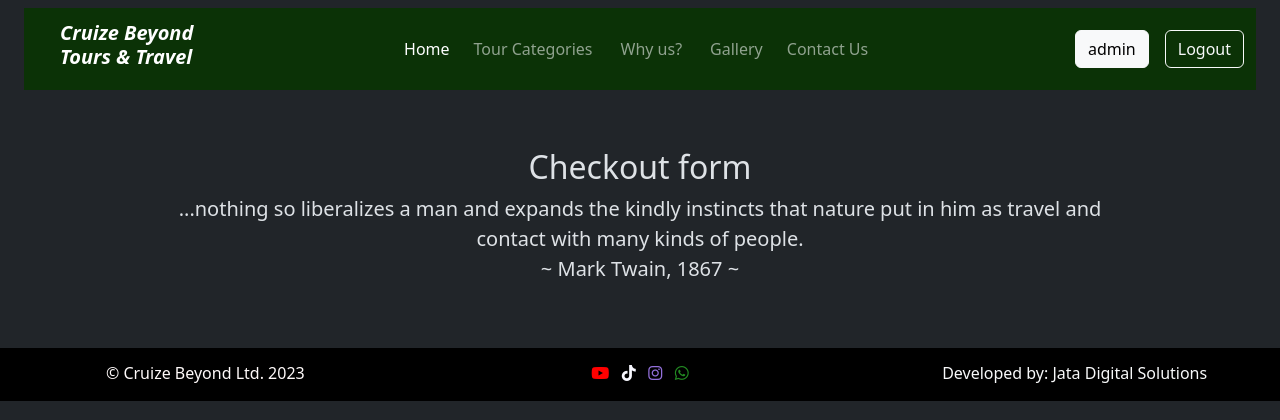
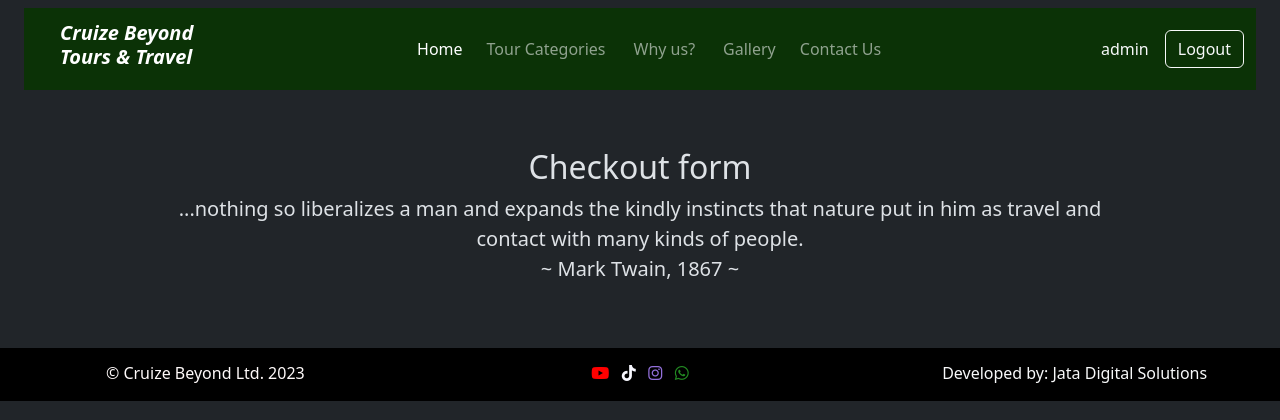
Before and after one commit to wahomez/tours, a Django app: page /charge/ in a window 1280 px wide. Shown: the top 420 px of the page. Run offline with Django 4.2, Linux system fonts and the light colour scheme; a user stored in the database is signed in; some libraries are stand-ins or nearby versions.

Commit message:
Update navigation.html

```diff
--- a/templates/includes/navigation.html
+++ b/templates/includes/navigation.html
@@ -60,9 +60,7 @@
         {% if user.is_authenticated %}
 
 
-        <!--<a class="nav-link link-light">{{user}}</a>
-        <a class="btn btn-light" role="button">{{user}}</a>-->
-        <button type="button" class="btn btn-light">{{user}}</button>
+        <a class="nav-link link-light">{{user}}</a>
         &emsp;
         <a role="button" class="btn btn-outline-light" href={% url "logout"%}>Logout</a>
         {% else %}
```
